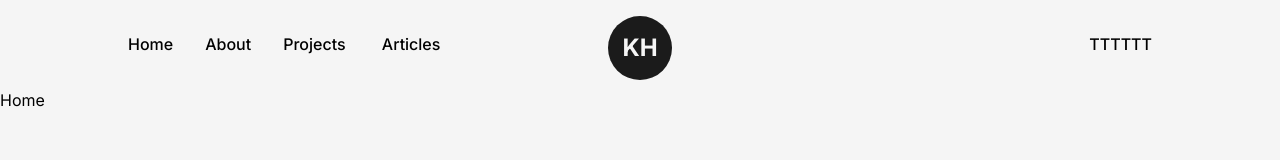
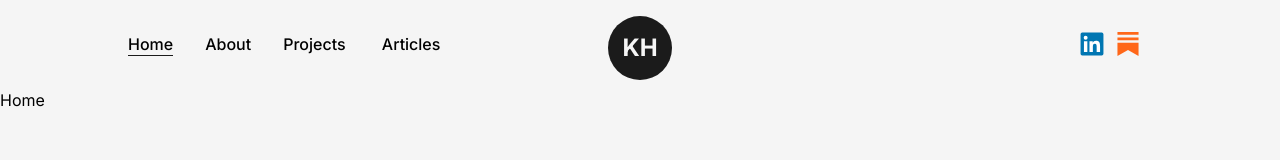
Before and after one commit to newbazz/krutam-portfolio, a Next.js app: page / in a window 1280 px wide. Shown: the top 160 px of the page. Built offline with nearby package versions, Linux system fonts and the light colour scheme.

Commit message:
add linkedin & substack logo

```diff
--- /dev/null
+++ b/src/components/Icons.js
@@ -0,0 +1,38 @@
+import * as React from "react"
+
+export const LinkedInIcon = ({className, ...rest}) => (
+        <svg
+          xmlns="http://www.w3.org/2000/svg"
+          width="1em"
+          height="1em"
+          viewBox="0 0 128 128"
+          className={`w-full h-auto ${className}`}
+          {...rest}
+        >
+          <path
+            fill="#0076b2"
+            d="M116 3H12a8.91 8.91 0 0 0-9 8.8v104.42a8.91 8.91 0 0 0 9 8.78h104a8.93 8.93 0 0 0 9-8.81V11.77A8.93 8.93 0 0 0 116 3"
+          />
+          <path
+            fill="#fff"
+            d="M21.06 48.73h18.11V107H21.06zm9.06-29a10.5 10.5 0 1 1-10.5 10.49 10.5 10.5 0 0 1 10.5-10.49m20.41 29h17.36v8h.24c2.42-4.58 8.32-9.41 17.13-9.41C103.6 47.28 107 59.35 107 75v32H88.89V78.65c0-6.75-.12-15.44-9.41-15.44s-10.87 7.36-10.87 15V107H50.53z"
+          />
+        </svg>
+      );
+
+
+export const SubstackIcon = ({className, ...rest}) => (
+  <svg
+    xmlns="http://www.w3.org/2000/svg"
+    width="1em"
+    height="1em"
+    viewBox="0 0 24 24"
+    className={`w-full h-auto ${className}`}
+    {...rest}
+  >
+    <path
+      fill="#ff6719"
+      d="M22.539 8.242H1.46V5.406h21.08zM1.46 10.812V24L12 18.11 22.54 24V10.812zM22.54 0H1.46v2.836h21.08z"
+    />
+  </svg>
+);
--- a/src/components/NavBar.js
+++ b/src/components/NavBar.js
@@ -1,20 +1,24 @@
-import React from 'react'
-import Link from 'next/link'
-import Logo from './Logo'
-import { useRouter } from 'next/router'
+import React from 'react';
+import Link from 'next/link';
+import Logo from './Logo';
+import { useRouter } from 'next/router';
+import  { SubstackIcon, LinkedInIcon, } from './Icons';
+import {motion} from "framer-motion"
 
 const CustomLink = ({href, title, className=" "}) => {
+
+    const router = useRouter();
 
 
     return(
         <Link href={href} className={`${className} relative group`}>
             {title}
 
-            <span className='h-[1px] inline-block w-0 bg-dark
+            <span className={`h-[1px] inline-block bg-dark
             absolute left-0 -bottom-0.5
             group-hover:w-full transition-[width] ease duration-300
-
-            '>&nbsp;</span>
+            ${router.asPath === href ? 'w-full': 'w-0'}
+            `}>&nbsp;</span>
         </Link>
     )
 }
@@ -31,10 +35,21 @@ const NavBar = () => {
             <CustomLink href="/articles" title="Articles" className='ml-4' />
         </nav>
 
-        <nav>
-            <Link href="/" target = {"_blank"}>TT</Link>
-            <Link href="/" target = {"_blank"}>TT</Link>
-            <Link href="/" target = {"_blank"}>TT</Link>
+        <nav className="flex items-center justify-center flex-wrap" >
+            <motion.a href="https://www.linkedin.com/in/krutamhathi/" target = {"_blank"}
+                whileHover={{y:-2}}
+                whileTap={{scale:0.9}}
+                className='w-6 mr-3'
+            >
+                <LinkedInIcon />
+            </motion.a>
+            <motion.a href="https://substack.com/@newbazz" target = {"_blank"}
+                whileHover={{y:-2}}
+                whileTap={{scale:0.9}}
+                className='w-6 mr-3'
+            >
+                <SubstackIcon/>
+            </motion.a>
         </nav>
 
         <nav className='absolute left-[50%] top-2 translate-x-[-50%]'><Logo /></nav>
```
